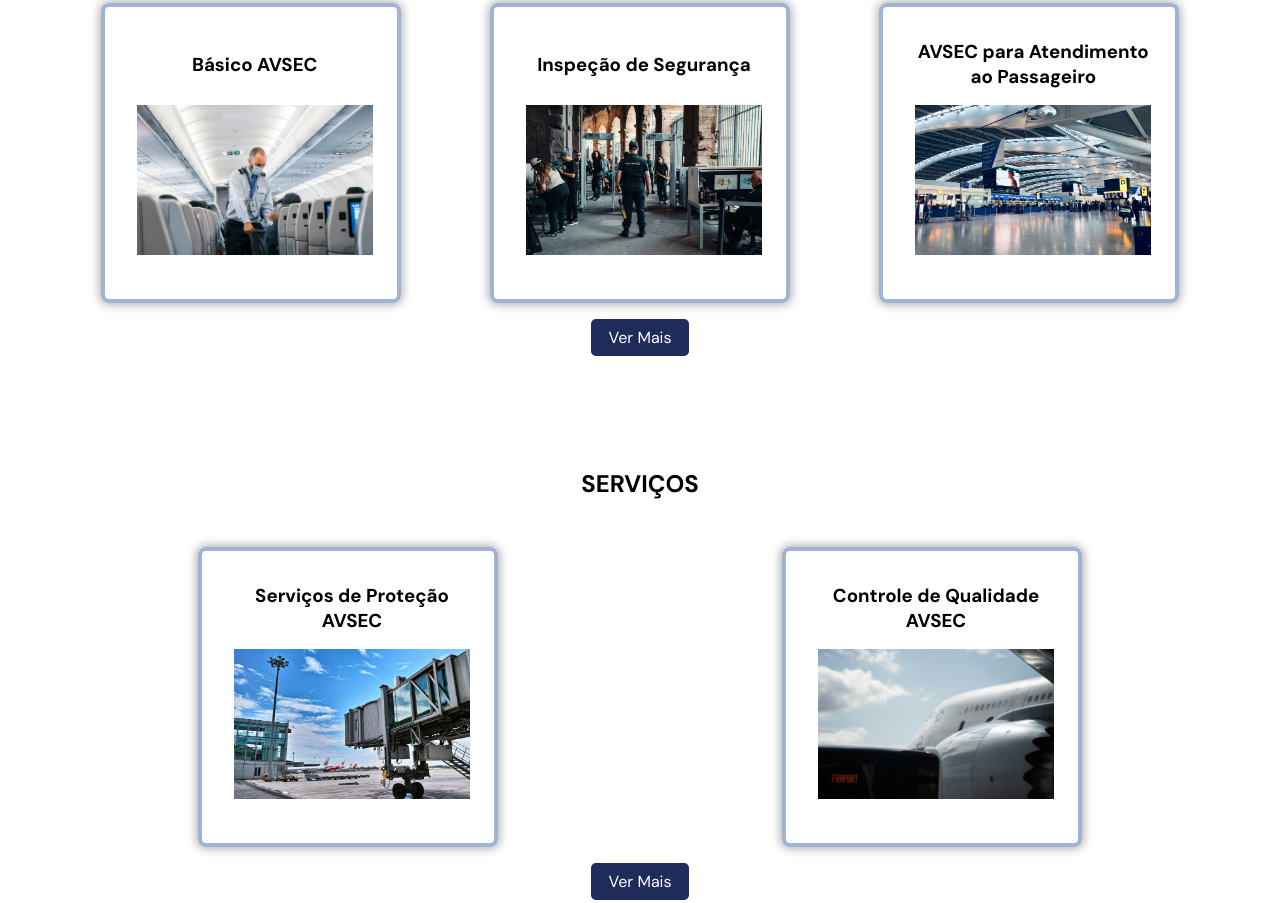
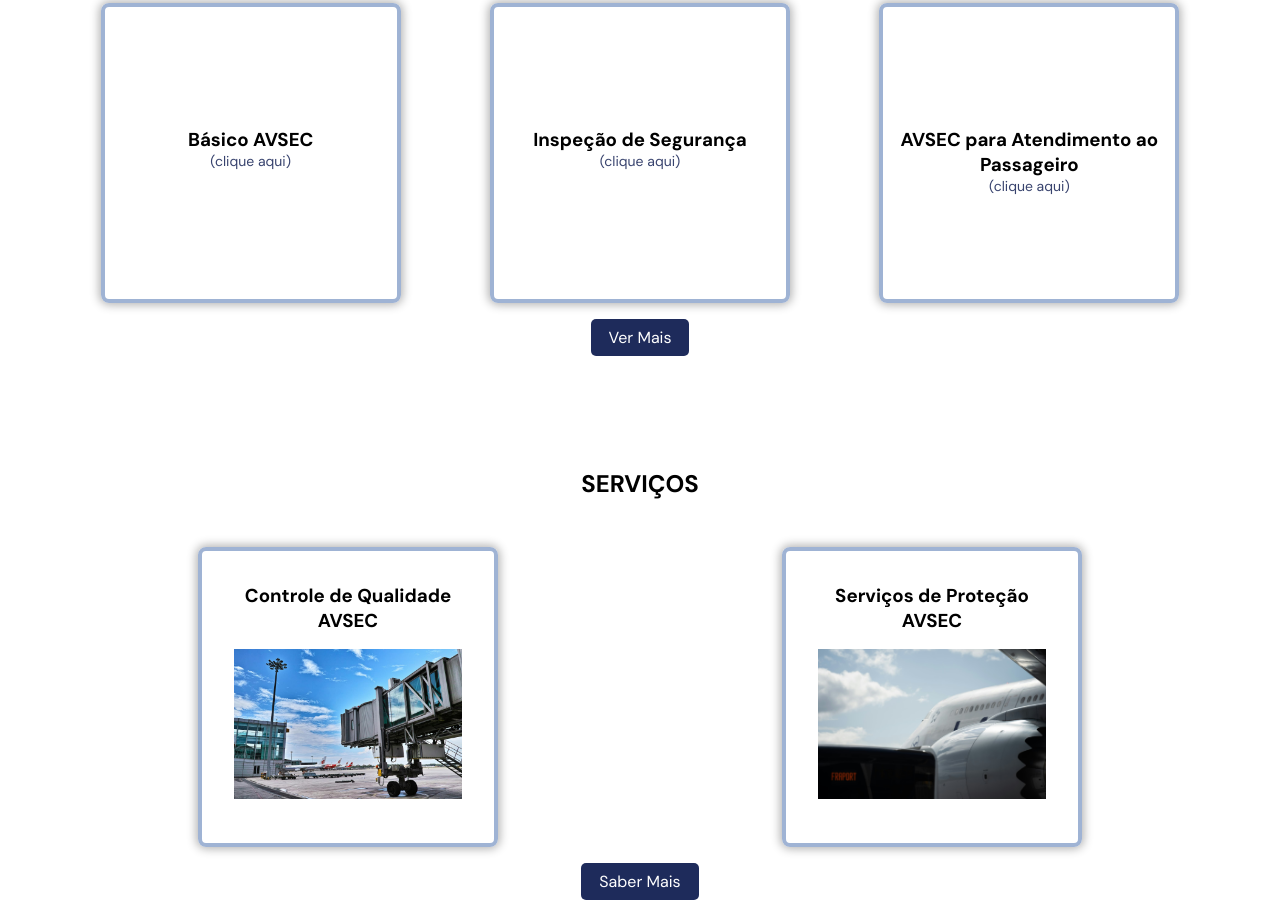
Before and after one commit to samuelmaciel015/panterSite, a website: page public/inicio.html in a window 1280 px wide. Shown: the part 866-1769 px from the top of the page. Drawn offline with Linux system fonts and the light colour scheme.

Commit message:
changed again

```diff
--- a/public/inicio.html
+++ b/public/inicio.html
@@ -75,9 +75,7 @@
                 <div class="card1">
                     <div class="front">
                         <h3>Básico AVSEC</h3>
-                        <div class="image">
-                            <img src="images/basico.jpg" alt="Básico AVSEC" loading="lazy">
-                        </div>
+                        <p>(clique aqui)</p>
                     </div>
                     <div class="back">
                         <p>O Curso Básico AVSEC é o curso inicial que introduz um profissional à área da Segurança da Aviação Civil. É uma vasta área de oportunidades que você terá para se desenvolver profissionalmente.</p>
@@ -87,9 +85,7 @@
                 <div class="card2">
                     <div class="front">
                         <h3>Inspeção de Segurança</h3>
-                        <div class="image">
-                            <img src="images/inspecao.jpg" alt="Inspeção de Segurança" loading="lazy">
-                        </div>
+                        <p>(clique aqui)</p>
                     </div>
                     <div class="back">
                         <p>O Curso Inspeção de Segurança é o curso que especializa um profissional da área da Segurança da Aviação Civil, além das atividades habilitadas pelo curso Básico AVSEC.</p>
@@ -99,9 +95,7 @@
                 <div class="card3">
                     <div class="front">
                         <h3>AVSEC para Atendimento ao Passageiro</h3>
-                        <div class="image">
-                            <img src="images/passageiro.jpg" alt="AVSEC para Atendimento ao Passageiro" loading="lazy">
-                        </div>
+                        <p>(clique aqui)</p>
                     </div>
                     <div class="back">
                         <p>O Curso AVSEC para Atendimento ao Passageiro tem a finalidade de qualificar o profissional para realizar todo atendimento ao passageiro de Operador Aéreo tanto da aviação comercial como da aviação executiva com certificação ANAC.</p>
@@ -116,32 +110,22 @@
             <h2>SERVIÇOS</h2>
 
             <div class="grid-servicos">
-                <div class="card4">
-                    <div class="front">
-                        <h3>Serviços de Proteção AVSEC</h3>
-                        <div class="image">
-                            <img src="images/servico.jpg" alt="Serviços de Proteção AVSEC" loading="lazy">
-                        </div>
-                    </div>
-                    <div class="back">
-                        <p>Integrando recursos humanos com o que existe de mais moderno em Segurança da Aviação Civil, diagnosticamos vulnerabilidades e atuamos na melhoria da qualidade, oferecendo uma solução completa e eficiente de segurança.</p>
+                <div class="servico1">
+                    <h3>Controle de Qualidade AVSEC</h3>
+                    <div class="image">
+                        <img src="images/servico.jpg" alt="Serviços de Proteção AVSEC" loading="lazy">
                     </div>
                 </div>
 
-                <div class="card5">
-                    <div class="front">
-                        <h3>Controle de Qualidade AVSEC</h3>
-                        <div class="image">
-                            <img src="images/controle.jpg" alt="Controle de Qualidade AVSEC" loading="lazy">
-                        </div>
-                    </div>
-                    <div class="back">
-                        <p>Oferecemos serviços nas atividades de Controle de Qualidade AVSEC como Auditorias, Inspeções, Testes e Exercícios, melhorando a eficiência para os serviços de Segurança da Aviação Civil.</p>
+                <div class="servico2">
+                    <h3>Serviços de Proteção AVSEC</h3>
+                    <div class="image">
+                        <img src="images/controle.jpg" alt="Controle de Qualidade AVSEC" loading="lazy">
                     </div>
                 </div>
             </div>
 
-            <a href="servicos.html">Ver Mais</a>
+            <a href="servicos.html">Saber Mais</a>
         </section>
     </main>
 
--- a/public/scripts/flipCards.js
+++ b/public/scripts/flipCards.js
@@ -1,8 +1,6 @@
 const carta1 = document.querySelector('.card1');
 const carta2 = document.querySelector('.card2');
 const carta3 = document.querySelector('.card3');
-const carta4 = document.querySelector('.card4');
-const carta5 = document.querySelector('.card5');
 
 carta1.addEventListener('click', () => {
     carta1.classList.toggle('flipped');
@@ -13,9 +11,3 @@ carta2.addEventListener('click', () => {
 carta3.addEventListener('click', () => {
     carta3.classList.toggle('flipped');
 });
-carta4.addEventListener('click', () => {
-    carta4.classList.toggle('flipped');
-});
-carta5.addEventListener('click', () => {
-    carta5.classList.toggle('flipped');
-});
--- a/public/styles/base.css
+++ b/public/styles/base.css
@@ -204,40 +204,33 @@ footer p:nth-child(3) {
 }
 
   /********************************FLIP CARDS********************************/
-.card1, .card2, .card3, .card4, .card5 {
+.card1, .card2, .card3 {
   border: 4px solid rgb(159, 179, 212);
   border-radius: 8px;
   box-shadow: 0px 0px 10px 2px rgba(0, 0, 0, 0.3);
   width: 300px;
   height: 300px;
   transform-style: preserve-3d;
-  transition: transform .5s;
+  transition: transform 1s;
   cursor: pointer;
   perspective: 1000px;
 }
 
-.card1:hover, .card2:hover, .card3:hover, .card4:hover, .card5:hover{
-  transform: scale(1.05);
-}
-
-.card1.flipped, .card2.flipped, .card3.flipped, .card4.flipped, .card5.flipped {
+.card1.flipped, .card2.flipped, .card3.flipped {
   transform: rotateY(-180deg);
 }
 
 .front, .back {
   position: absolute;
+  width: 100%;
+  height: 100%;
   backface-visibility: hidden;
-  width: 300px;
-  height: 300px;
-  padding: 2rem;
-  justify-self: center;
+  padding: 120px 0 0 0;
 }
 
-.front h3{
+.front h3, .front p {
   justify-self: center;
-  align-content: center;
   text-align: center;
-  height: 50px;
 }
 
 .front p {
@@ -249,27 +242,7 @@ footer p:nth-child(3) {
   transform: rotateY(-180deg);
   padding: 0 10px;
   text-align:center;
-  padding: 30px;
-}
-
-.card1 p:nth-child(1) {
-  margin-top: 40px;
-}
-
-.card2 p:nth-child(1) {
-  margin-top: 50px;
-}
-
-.card3 p:nth-child(1) {
-  margin-top: 22px;
-}
-
-.card4 p:nth-child(1) {
-  margin-top: 23px;
-}
-
-.card5 p:nth-child(1) {
-  margin-top: 38px;
+  padding: 80px 10px;
 }
 
 main a {
@@ -303,6 +276,17 @@ main a {
   place-items: center;
 }
 
+.servico1, .servico2 {
+  border: 4px solid rgb(159, 179, 212);
+  border-radius: 8px;
+  box-shadow: 0px 0px 10px 2px rgba(0, 0, 0, 0.3);
+  width: 300px;
+  height: 300px;
+  padding: 2rem;
+  text-align: center;
+  transition: .1s linear;
+}
+
 .image {
   width: 100%;
   height: 150px;
@@ -313,6 +297,11 @@ main a {
   width: 100%;
   height: 100%;
   object-fit: cover;
+}
+
+.servico1:hover, .servico2:hover {
+  transform: scale(1.05);
+  transition: .1s linear;
 }
 
 .servico-main section:nth-child(3) {
@@ -356,11 +345,9 @@ main a {
 .curso .image, .servico .image {
   width: 100%;
   height: 200px;
-  margin-bottom: 1rem;
 }
 .curso p, .servico p {
   text-align: justify;
-  margin-bottom: 3rem;
 }
 .curso-main a {
   margin: 1rem 0;
--- a/public/styles/mobile.css
+++ b/public/styles/mobile.css
@@ -41,8 +41,9 @@
         color: white;
     }
 
-    .card1:hover, .card2:hover, .card3:hover, .card4:hover, .card5:hover{
+    .servico1:hover, .servico2:hover {
         transform: none;
+        transition: none;
     }
 
     form fieldset {
```
